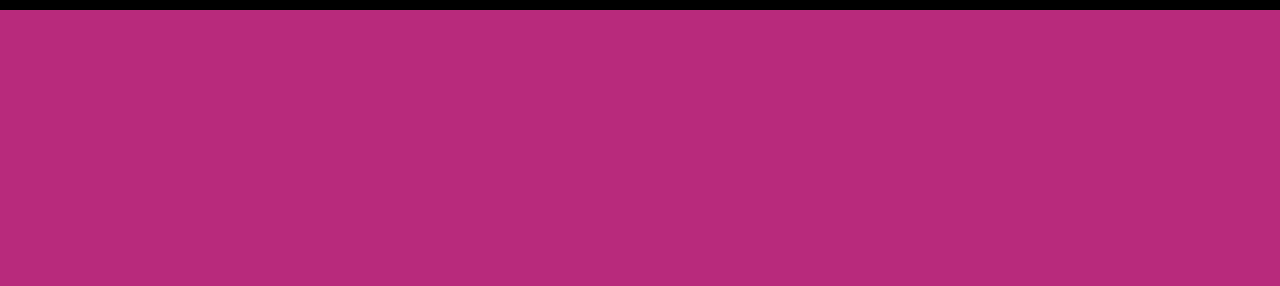
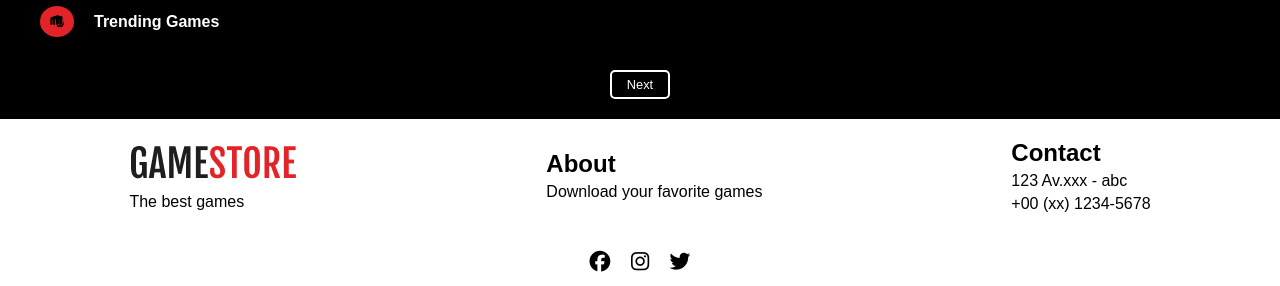
Before and after one commit to suzanadossantos/game-store, a plain HTML site: page index.html in a window 1280 px wide. Shown: the part 966-1252 px from the top of the page. Before the commit the page ends 991 px from the top, so only its background shows below. Drawn offline with nearby package versions, Linux system fonts and the light colour scheme.

Commit message:
footer e configurações na media query

```diff
--- a/assets/css/media-query.css
+++ b/assets/css/media-query.css
@@ -102,6 +102,26 @@
         font-variation-settings:
         'FILL' 1
     }
+
+    main button:hover{
+        transform: scale(1.2);
+    }
+
+    footer{
+        align-items: stretch;
+        gap: 40px;
+    }
+
+    footer section{
+        flex-direction: row;
+        align-items: center;
+        justify-content: space-around;
+        gap: 30px;
+    }
+
+    footer div#icones i:hover{
+        color: var(--red);
+    }
 }
 
 @media screen and (min-width: 650px) and (max-width: 992px){
@@ -111,7 +131,7 @@
     }
 
     header section img{
-        width: 15vw;
+        width: 20vw;
     }
 
     main section#p_game{
@@ -136,11 +156,11 @@
 
 @media screen and (min-width: 992px) and (max-width: 1200px){
     body{
-       background-color: rgb(255, 174, 0);
+      /* background-color: rgb(255, 174, 0); */
     }
 
     header section img{
-        width: 10vw;
+        width: 15vw;
     }
 
     main section#p_game{
@@ -156,16 +176,24 @@
         padding-left: 25px;
         justify-content: space-between;
     }
+
+    div.jogos div.item img{
+        width: 180px;
+    }
+
+    div.jogos div.item div.info{
+        width: 180px;
+    }
 }
 
 
 @media screen and (min-width: 1200px){
     body{
-       background-color: rgb(184, 42, 124);
+      /* background-color: rgb(184, 42, 124); */
     }
 
     header section img{
-        width: 7vw;
+        width: 12vw;
     }
 
     main section#p_game{
@@ -181,4 +209,12 @@
         padding-left: 25px;
         justify-content: space-between;
     }
+
+    div.jogos div.item img{
+        width: 180px;
+    }
+
+    div.jogos div.item div.info{
+        width: 180px;
+    }
 }
--- a/assets/css/style.css
+++ b/assets/css/style.css
@@ -159,6 +159,7 @@ menu ul li a:hover{
 
 main{
     margin-top: 80px;
+    background-color: var(--black);
 }
 
 /*--- Spider Man ---*/
@@ -172,10 +173,6 @@ main section#p_game{
     margin: 20px;
     border-radius: 5px;
     height: 30vh;
-}
-
-main section#p_game h2, button{
-    padding: 20px;
 }
 
 main section#p_game h2{
@@ -260,6 +257,7 @@ div.carrossel-jogos div.item span{
     position: absolute;
     margin: 5px;
     margin-left: -55px;
+    color: var(--white);
 }
 
 div.carrossel-jogos div.item div.info{
@@ -348,7 +346,7 @@ div.jogos div.item img{
 }
 
 div.jogos div.item span{
-    color: white;
+    color: var(--white);
     cursor: pointer;
     position: absolute;
     margin: 5px;
@@ -407,3 +405,67 @@ main section#more-g div.title h2{
     font-size: 1em;
     color: var(--white);
 }
+
+/*--- Botão next ---*/
+
+main button{
+    display: block;
+    margin: auto;
+    font-size: 0.8em;
+    text-align: center;
+    cursor: pointer;
+    color: var(--white);
+    background-color: transparent;
+    padding: 5px 15px;
+    text-decoration: none;
+    border: 2.5px solid var(--white);
+    border-radius: 5px;
+}
+
+main button h2{
+    font-size: 1.2em;
+    color: var(--white);
+    padding-right: 20px;
+    padding-bottom: 5px;
+    padding-top: 120px;
+}
+
+/* FOOTER */
+
+footer{
+    margin-top: 20px;
+    padding: 20px;
+    background-color: var(--white);
+    display: flex;
+    flex-direction: column;
+    align-items: flex-start;
+    justify-content: center;
+    gap: 20px;
+}
+
+footer section{
+    display: flex;
+    flex-direction: column;
+    align-items: flex-start;
+    justify-content: center;
+    gap: 15px;
+}
+
+footer section div{
+    display: flex;
+    flex-direction: column;
+    gap: 5px;
+}
+
+footer div#icones{
+    display: flex;
+    flex-direction: row;
+    align-items: flex-start;
+    justify-content: center;
+    gap: 25px;
+}
+
+footer div#icones i{
+    cursor: pointer;
+    transform: scale(1.3);
+}
--- a/index.html
+++ b/index.html
@@ -21,7 +21,7 @@
 <body>
     <header>
         <section>
-            <img src="assets/imagens/logo1.png" alt="Logo">
+            <img src="assets/imagens/logo1.png" alt="logo">
 
             <nav>
                 <ul>
@@ -42,7 +42,6 @@
                 <li><a href="#trending-g">Trending Games</a></li>
                 <li><a href="#new-g">New Games</a></li>
                 <li><a href="#more-g">More Games</a></li>
-                <li><a href="#contact">Contact</a></li>
             </ul>
         </menu>
     </header>
@@ -209,7 +208,35 @@
                 </div>
             </div>
         </section>
+
+        <button>Next</button>
     </main>
+
+    <footer>
+        <section>
+            <div id="logo">
+                <img src="assets/imagens/logo2.png" alt="logo">
+                <p>The best games</p>
+            </div>
+
+            <div id="about">
+                <h2>About</h2>
+                <p>Download your favorite games</p>
+            </div>
+
+            <div id="contact">
+                <h2>Contact</h2>
+                <p>123 Av.xxx - abc</p>
+                <p>+00 (xx) 1234-5678</p>
+            </div>
+        </section>
+
+        <div id="icones">
+            <i class="fa-brands fa-facebook"></i>
+            <i class="fa-brands fa-instagram"></i>
+            <i class="fa-brands fa-twitter"></i>
+        </div>
+    </footer>
 
     <!-- Link JS -->
     <script src="assets/js/script.js"></script>
```
